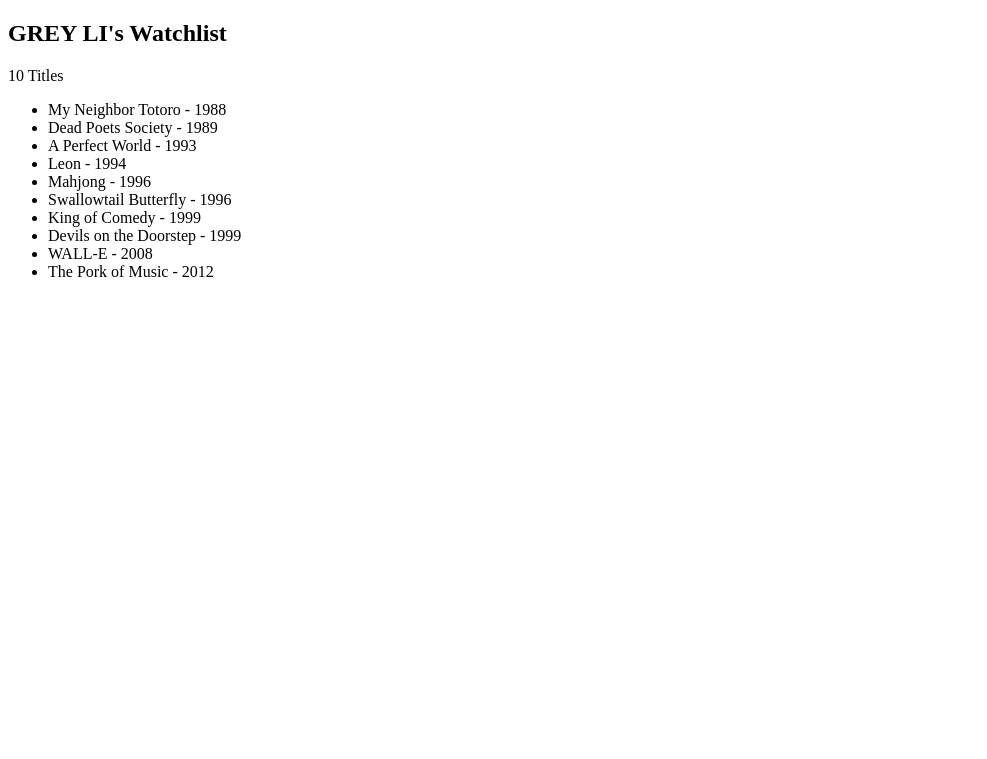
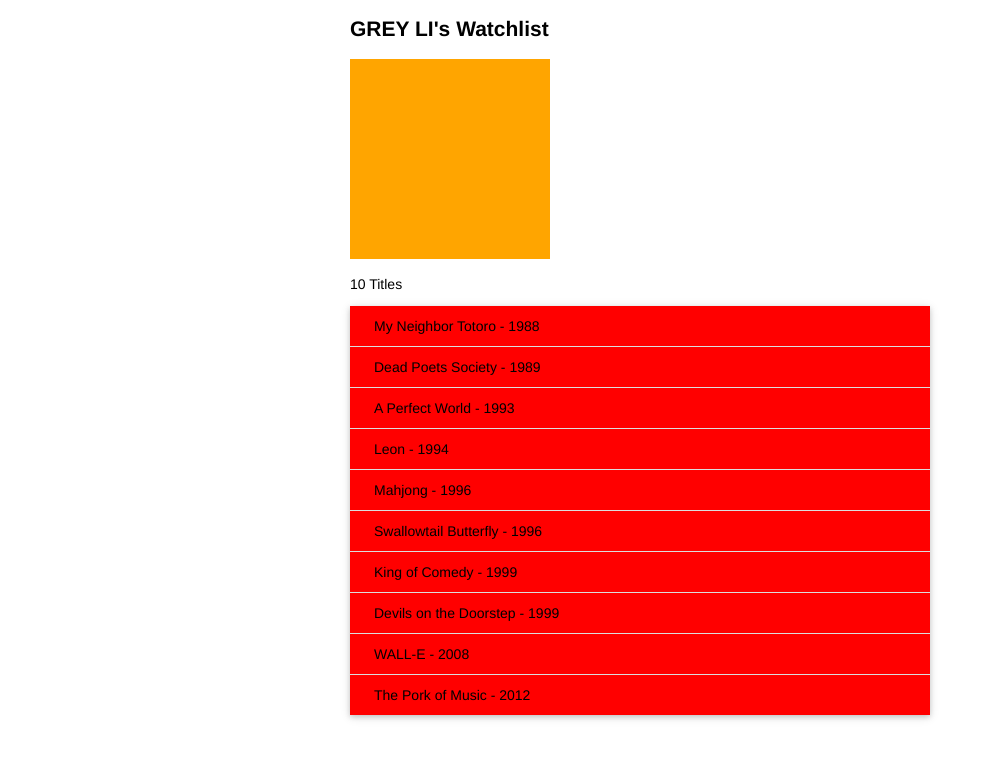
Before and after one commit to qidiaoyinghao/watchlist, a Flask app: page / in a window 1280 px wide. Shown: the top 759 px of the page, without its empty margins (0-987 px from the left). Run offline with Flask 3, Linux system fonts and the light colour scheme.

Commit message:
Add static files

```diff
--- /dev/null
+++ b/static/style.css
@@ -0,0 +1,45 @@
+/* 页面整体 */
+body {
+    margin: auto;
+    max-width: 580px;
+    font-size: 14px;
+    font-family: Helvetica, Arial, sans-serif;
+}
+
+/* 页脚 */
+footer {
+    color: #888;
+    margin-top: 15px;
+    text-align: center;
+    padding: 10px;
+}
+
+/* 头像 */
+.avatar {
+    width: 40px;
+}
+
+/* 电影列表 */
+.movie-list {
+    list-style-type: none;
+    padding: 0;
+    margin-bottom: 10px;
+    box-shadow: 0 2px 5px 0 rgba(0, 0, 0, 0.16), 0 2px 10px 0 rgba(0, 0, 0, 0.12);
+}
+
+.movie-list li {
+    padding: 12px 24px;
+    border-bottom: 1px solid #ddd;
+}
+
+.movie-list li:last-child {
+    border-bottom: none;
+}
+
+.movie-list {
+    background-color: red !important;
+}
+
+.movie-list li:hover {
+    background-color: #f8f9fa;
+}
--- a/templates/index.html
+++ b/templates/index.html
@@ -3,13 +3,25 @@
 <head>
     <meta charset="utf-8">
     <title>{{ name }}'s Watchlist</title>
+
+    <!-- 网站图标 -->
+    <link rel="icon" href="{{ url_for('static', filename='favicon.png') }}">
+
+    <!-- 引入 CSS 样式文件 -->
+    <link rel="stylesheet" href="{{ url_for('static', filename='style.css') }}" type="text/css">
 </head>
+
 <body>
     <h2>{{ name|upper }}'s Watchlist</h2>
 
+    <!-- 电影图片 -->
+    <img src="{{ url_for('static', filename='images/movie.png') }}" alt="Movie">
+
+    <!-- 电影数量 -->
     <p>{{ movies|length }} Titles</p>
 
-    <ul>
+    <!-- 电影列表 -->
+    <ul class="movie-list">
         {% for movie in movies %}
         <li>{{ movie.title }} - {{ movie.year }}</li>
         {% endfor %}
```
Also changed, not shown: static/favicon.png (added), static/images/movie.png (added).
